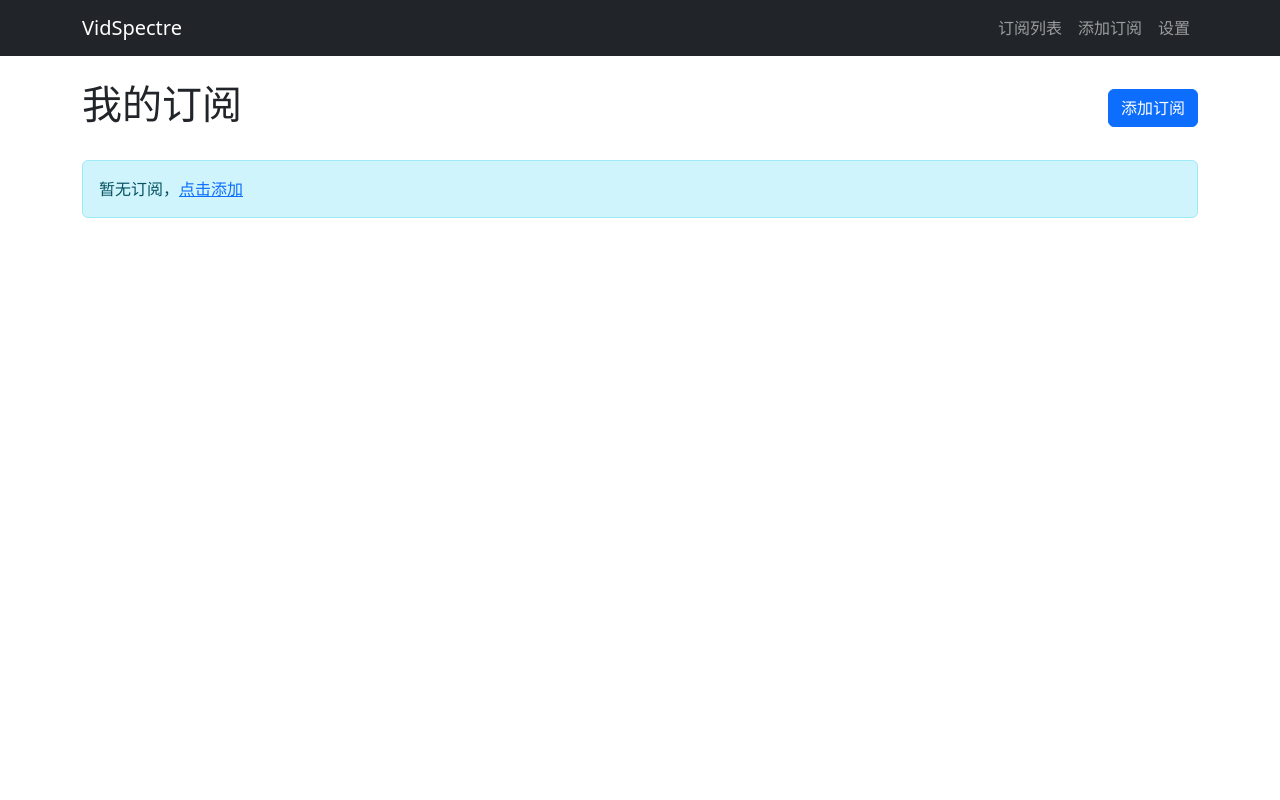
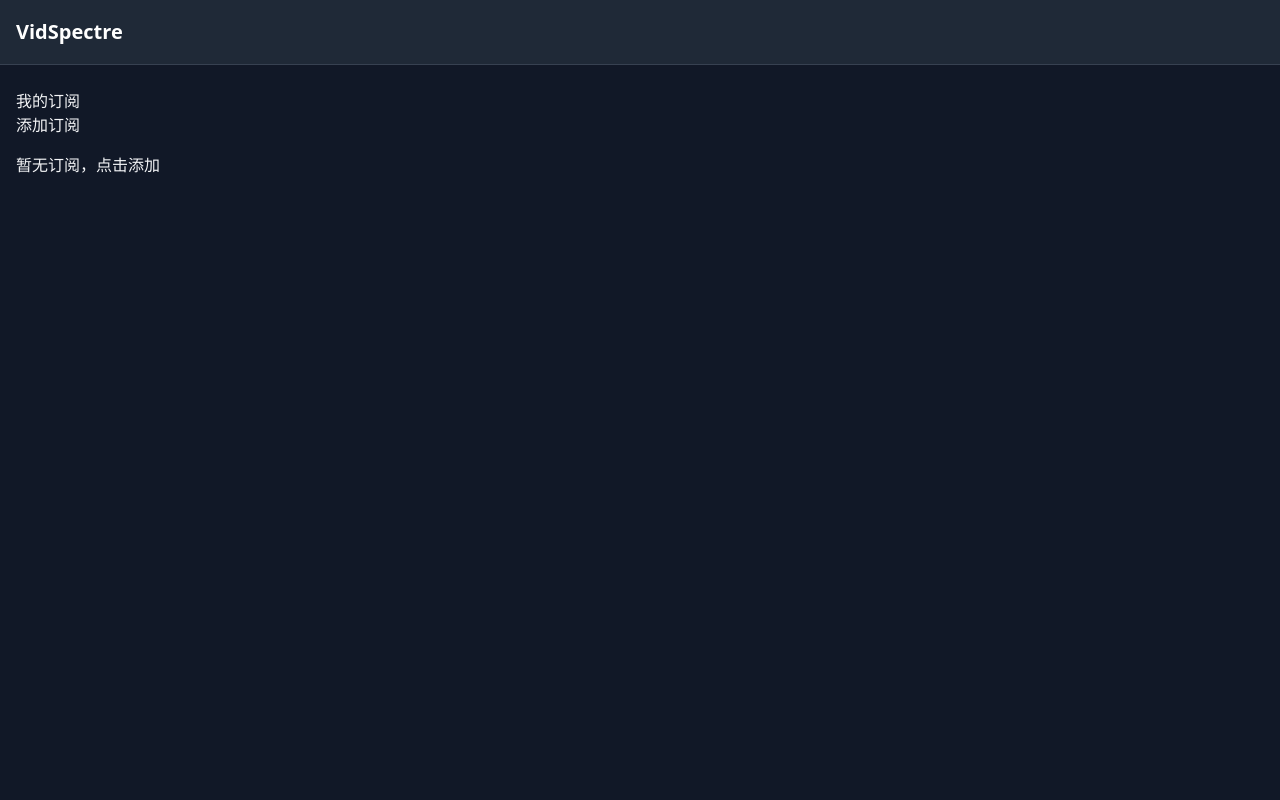
Before and after one commit to JasperJiang/VidSpectre, a Flask app: page / in a window 1280 px wide. Run offline with Flask 3, Linux system fonts and the light colour scheme; some libraries are stand-ins or nearby versions.

Commit message:
feat: rewrite base.html with Tailwind CSS and dark mode

```diff
--- a/templates/base.html
+++ b/templates/base.html
@@ -1,160 +1,54 @@
 <!DOCTYPE html>
-<html lang="zh-CN">
+<html lang="zh-CN" class="dark">
 <head>
     <meta charset="UTF-8">
     <meta name="viewport" content="width=device-width, initial-scale=1.0">
     <title>{% block title %}VidSpectre{% endblock %}</title>
-    <link href="https://cdn.jsdelivr.net/npm/bootstrap@5.3.0/dist/css/bootstrap.min.css" rel="stylesheet">
-    <link rel="stylesheet" href="{{ url_for('static', filename='css/main.css') }}">
+    <script src="https://cdn.tailwindcss.com"></script>
+    <script>
+        tailwind.config = {
+            darkMode: 'class',
+        }
+    </script>
 </head>
-<body>
-    <nav class="navbar navbar-expand-lg navbar-dark bg-dark">
-        <div class="container">
-            <a class="navbar-brand" href="{{ url_for('web.index') }}">VidSpectre</a>
-            <button class="navbar-toggler" type="button" data-bs-toggle="collapse" data-bs-target="#navbarNav">
-                <span class="navbar-toggler-icon"></span>
-            </button>
-            <div class="collapse navbar-collapse" id="navbarNav">
-                <ul class="navbar-nav ms-auto">
-                    <li class="nav-item">
-                        <a class="nav-link" href="{{ url_for('web.index') }}">订阅列表</a>
-                    </li>
-                    <li class="nav-item">
-                        <a class="nav-link" href="{{ url_for('web.add_subscription') }}">添加订阅</a>
-                    </li>
-                    <li class="nav-item">
-                        <a class="nav-link" href="{{ url_for('web.settings') }}">设置</a>
-                    </li>
-                </ul>
+<body class="bg-gray-900 text-gray-100 min-h-screen">
+    <nav class="bg-gray-800 border-b border-gray-700">
+        <div class="container mx-auto px-4">
+            <div class="flex justify-between items-center h-16">
+                <a class="text-xl font-bold text-white" href="{{ url_for('web.index') }}">VidSpectre</a>
+                <button id="mobile-menu-btn" class="md:hidden p-2 rounded-lg hover:bg-gray-700">
+                    <svg class="w-6 h-6" fill="none" stroke="currentColor" viewBox="0 0 24 24">
+                        <path stroke-linecap="round" stroke-linejoin="round" stroke-width="2" d="M4 6h16M4 12h16M4 18h16"/>
+                    </svg>
+                </button>
+                <div class="hidden md:flex items-center space-x-4">
+                    <a class="px-3 py-2 rounded-lg hover:bg-gray-700" href="{{ url_for('web.index') }}">订阅列表</a>
+                    <a class="px-3 py-2 rounded-lg hover:bg-gray-700" href="{{ url_for('web.add_subscription') }}">添加订阅</a>
+                    <a class="px-3 py-2 rounded-lg hover:bg-gray-700" href="{{ url_for('web.settings') }}">设置</a>
+                </div>
+            </div>
+        </div>
+        <!-- Mobile menu -->
+        <div id="mobile-menu" class="hidden md:hidden border-t border-gray-700">
+            <div class="px-4 py-2 space-y-2">
+                <a class="block px-3 py-2 rounded-lg hover:bg-gray-700" href="{{ url_for('web.index') }}">订阅列表</a>
+                <a class="block px-3 py-2 rounded-lg hover:bg-gray-700" href="{{ url_for('web.add_subscription') }}">添加订阅</a>
+                <a class="block px-3 py-2 rounded-lg hover:bg-gray-700" href="{{ url_for('web.settings') }}">设置</a>
             </div>
         </div>
     </nav>
 
-    <main class="container my-4">
+    <main class="container mx-auto px-4 py-6">
         {% block content %}{% endblock %}
     </main>
 
-    <script src="https://cdn.jsdelivr.net/npm/bootstrap@5.3.0/dist/js/bootstrap.bundle.min.js"></script>
+    <!-- Hidden utility -->
+    <style>.hidden{display:none!important}</style>
+    <script src="{{ url_for('static', filename='js/app.js') }}"></script>
     <script>
-function fetchSubscription(btn) {
-    const subId = btn.dataset.subId;
-    btn.disabled = true;
-    btn.textContent = '...';
-
-    // 1. 先保存当前行的修改
-    saveSubscription(subId)
-        .then(() => {
-            // 2. 然后调用刷新API
-            return fetch(`/api/subscriptions/${subId}/fetch`, { method: 'POST' });
-        })
-        .then(response => response.json())
-        .then(data => {
-            // 3. 更新页面上最新集数的显示
-            const row = btn.closest('tr');
-            const cells = row.querySelectorAll('td');
-            if (data.latest_episode && cells[4]) {
-                cells[4].textContent = data.latest_episode;
-            }
-            // 4. 如果剧集列表已展开，刷新它
-            const episodesContent = document.getElementById('episodes-content-' + subId);
-            const episodesRow = document.getElementById('episodes-' + subId);
-            if (episodesContent && episodesRow && episodesRow.style.display !== 'none') {
-                episodesContent.innerHTML = '';
-                const loading = episodesRow.querySelector('.episodes-loading');
-                if (loading) loading.style.display = 'block';
-                fetch(`/api/subscriptions/${subId}/episodes`)
-                    .then(r => r.json())
-                    .then(episodes => {
-                        if (loading) loading.style.display = 'none';
-                        if (Object.keys(episodes).length === 0) {
-                            episodesContent.innerHTML = '<p class="text-muted">暂无可用剧集</p>';
-                        } else {
-                            const sorted = Object.keys(episodes).sort((a,b)=>b-a);
-                            episodesContent.innerHTML = '<div class="episode-items">' + sorted.map(ep =>
-                                `<div class="episode-item mb-2"><strong>第${ep}集</strong><div class="ms-2">` +
-                                episodes[ep].map(link => `<a href="${link.url}" class="me-2" target="_blank">${link.type === 'magnet' ? '磁力' : '种子'}</a>`).join('') +
-                                '</div></div>'
-                            ).join('') + '</div>';
-                        }
-                    });
-            }
-        })
-        .then(() => {
-            btn.textContent = '✓';
-        })
-        .catch(() => {
-            btn.textContent = '✗';
-        })
-        .finally(() => {
-            btn.disabled = false;
-            setTimeout(() => btn.textContent = '🔄', 1500);
+        document.getElementById('mobile-menu-btn').addEventListener('click', function() {
+            document.getElementById('mobile-menu').classList.toggle('hidden');
         });
-}
-function saveSubscription(subId) {
-    const ep = document.querySelector('.episode-input[data-sub-id="'+subId+'"]');
-    const kw = document.querySelector('.keywords-input[data-sub-id="'+subId+'"]');
-    return fetch(`/api/subscriptions/${subId}`, { method: 'PUT', headers: {'Content-Type':'application/json'}, body: JSON.stringify({current_episode:ep?ep.value:'',search_keywords:kw?kw.value:''}) }).then(r=>r.json()).then(d=>{if(ep){ep.classList.add('border-success');setTimeout(()=>ep.classList.remove('border-success'),1000)}if(kw){kw.classList.add('border-success');setTimeout(()=>kw.classList.remove('border-success'),1000)}});
-}
-function toggleEpisodes(btn) {
-    const subId = btn.dataset.subId;
-    const row = document.getElementById('episodes-'+subId);
-    const content = document.getElementById('episodes-content-'+subId);
-    const loading = row ? row.querySelector('.episodes-loading') : null;
-    if (row && row.style.display === 'none') {
-        row.style.display = 'table-row';
-        btn.textContent = '收起';
-
-        // Always re-fetch episodes on each expand click
-        fetch(`/api/subscriptions/${subId}/episodes`).then(r=>r.json()).then(episodes=>{
-            if (loading) loading.style.display = 'none';
-            if (Object.keys(episodes).length === 0) {
-                content.innerHTML = '<p class="text-muted">暂无可用剧集</p>';
-            } else {
-                const sorted = Object.keys(episodes).sort((a,b)=>b-a);
-                let html = '<div class="row">';
-                sorted.forEach(ep => {
-                    const links = episodes[ep];
-                    html += '<div class="col-md-4 mb-2"><strong>第'+ep+'集</strong><ul class="list-unstyled ms-3">';
-                    links.forEach(link => {
-                        html += '<li class="episode-link-item"><a href="#" class="get-magnet-link text-decoration-none" data-url="'+link.url+'" data-title="'+link.title.substring(0,30)+'...">'+link.title.substring(0,40)+'...</a></li>';
-                    });
-                    html += '</ul></div>';
-                });
-                html += '</div>';
-                content.innerHTML = html;
-                content.querySelectorAll('.get-magnet-link').forEach(link => {
-                    link.addEventListener('click', function(e) {
-                        e.preventDefault();
-                        this.textContent = '获取中...';
-                        fetch('/api/download-link?url='+encodeURIComponent(this.dataset.url)).then(r=>r.json()).then(d=>{if(d.magnet){prompt('磁力链接:',d.magnet)}else{alert('获取失败');this.textContent=this.dataset.title}}).catch(()=>{alert('获取失败');this.textContent=this.dataset.title});
-                    });
-                });
-            }
-        }).catch(err=>{if(loading) loading.textContent='加载失败'});
-    } else if (row) {
-        row.style.display = 'none';
-        btn.textContent = '展开';
-    }
-}
-
-// Close episodes button handler
-document.addEventListener('click', function(e) {
-    if (e.target.closest('.close-episodes')) {
-        const btn = e.target.closest('.close-episodes');
-        const subId = btn.dataset.subId;
-        const row = document.getElementById('episodes-' + subId);
-        const toggleBtn = document.querySelector('.toggle-episodes[data-sub-id="' + subId + '"]');
-        if (row) row.style.display = 'none';
-        if (toggleBtn) toggleBtn.textContent = '展开';
-    }
-});
-    </script>
-    <script>
-    // Initialize Bootstrap tooltips
-    var tooltipTriggerList = [].slice.call(document.querySelectorAll('[data-bs-toggle="tooltip"]'));
-    var tooltipList = tooltipTriggerList.map(function (tooltipTriggerEl) {
-        return new bootstrap.Tooltip(tooltipTriggerEl);
-    });
     </script>
     {% block scripts %}{% endblock %}
 </body>
```
